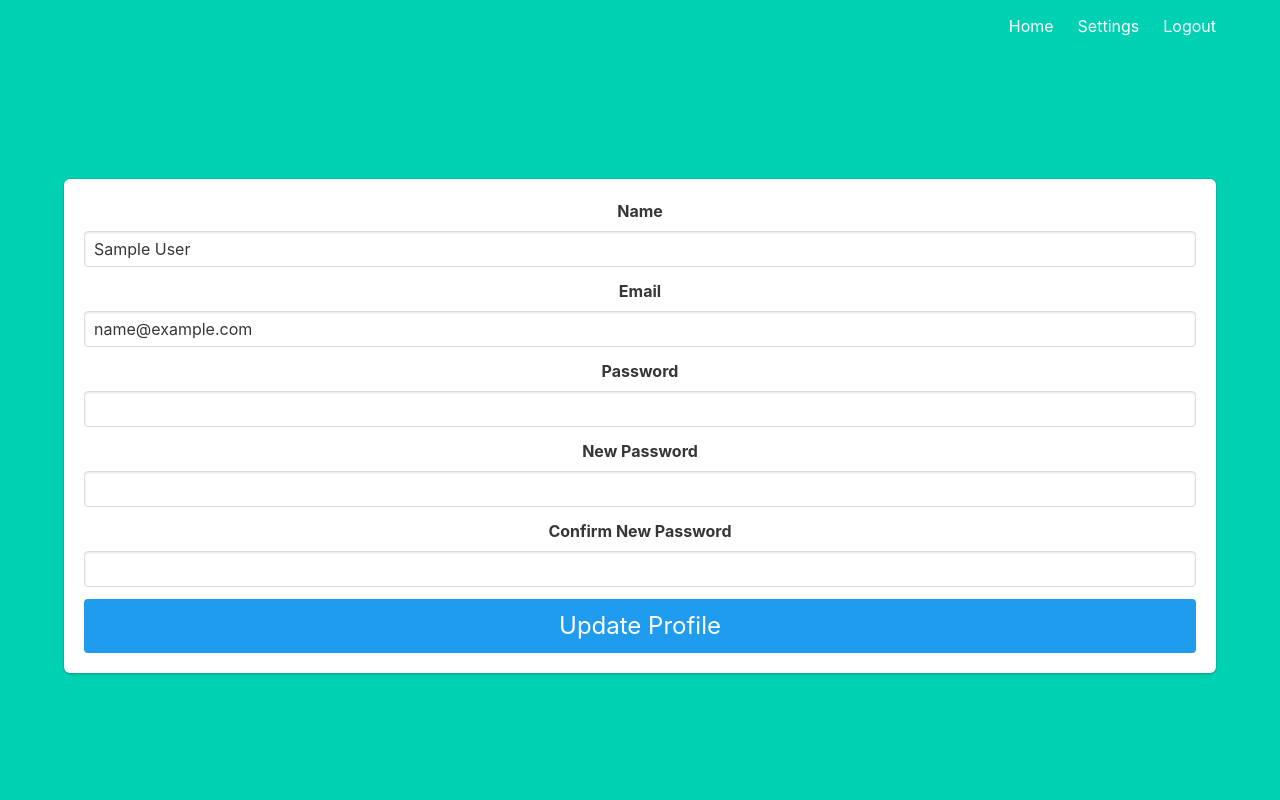
After one commit to damian-anslik/flask-todos-app-sqlite, a Flask app: page /settings in a window 1280 px wide. The commit adds this page. Run offline with Flask 2, Linux system fonts and the light colour scheme; the visitor is signed in with stand-in values (Sample User, id 1); data comes from the database, SQL or seed files in the repository.

Commit message:
add profile update page

```diff
--- a/app/blueprints/main.py
+++ b/app/blueprints/main.py
@@ -14,3 +14,8 @@ def index():
 @login_required
 def home():
     return render_template("home.html")
+
+@main.route("/settings")
+@login_required
+def settings():
+    return render_template("settings.html")
--- a/app/blueprints/templates/base.html
+++ b/app/blueprints/templates/base.html
@@ -20,6 +20,9 @@
                             {% if current_user.is_authenticated %}
                                 <a href="{{ url_for('main.home') }}" class="navbar-item">
                                     Home
+                                </a>
+                                <a href="{{ url_for('main.settings') }}" class="navbar-item">
+                                    Settings
                                 </a>
                                 <a href="{{ url_for('auth.logout') }}" class="navbar-item">
                                     Logout
--- /dev/null
+++ b/app/blueprints/templates/settings.html
@@ -0,0 +1,52 @@
+{% extends "base.html" %}
+
+{% block content %}
+
+<div class="box">
+    {% with messages = get_flashed_messages(with_categories=true) %}
+        {% if messages %}
+            {% for category, msg in messages %}
+                <div class="notification is-{{ category }}">{{ msg }}</div>
+            {% endfor %}
+        {% endif %}
+    {% endwith %}
+    <form action="{{ url_for('auth.update') }}" method="post">
+        <div class="field">
+            <label class="label">Name</label>
+            <div class="control">
+                <input required="true" class="input" type="text" name="name" value="{{ current_user.name }}">
+            </div>
+        </div>
+        <div class="field">
+            <label class="label">Email</label>
+            <div class="control">
+                <input required="true" class="input" type="text" name="email" value="{{ current_user.email }}">
+            </div>
+        </div>
+        <div class="field">
+            <label class="label">Password</label>
+            <div class="control">
+                <input required="true" class="input" type="password" name="password">
+            </div>
+        </div>
+        <div class="field">
+            <label class="label">New Password</label>
+            <div class="control">
+                <input class="input" type="password" name="new_password">
+            </div>
+        </div>
+        <div class="field">
+            <label class="label">Confirm New Password</label>
+            <div class="control">
+                <input class="input" type="password" name="confirm_new_password">
+            </div>
+        </div>
+        <div class="field">
+            <div class="control">
+                <button class="button is-block is-info is-large is-fullwidth">Update Profile</button>
+            </div>
+        </div>
+    </form>
+</div>
+
+{% endblock %}
```
Also changed, not shown: app/blueprints/auth.py (+39 -1 lines).
